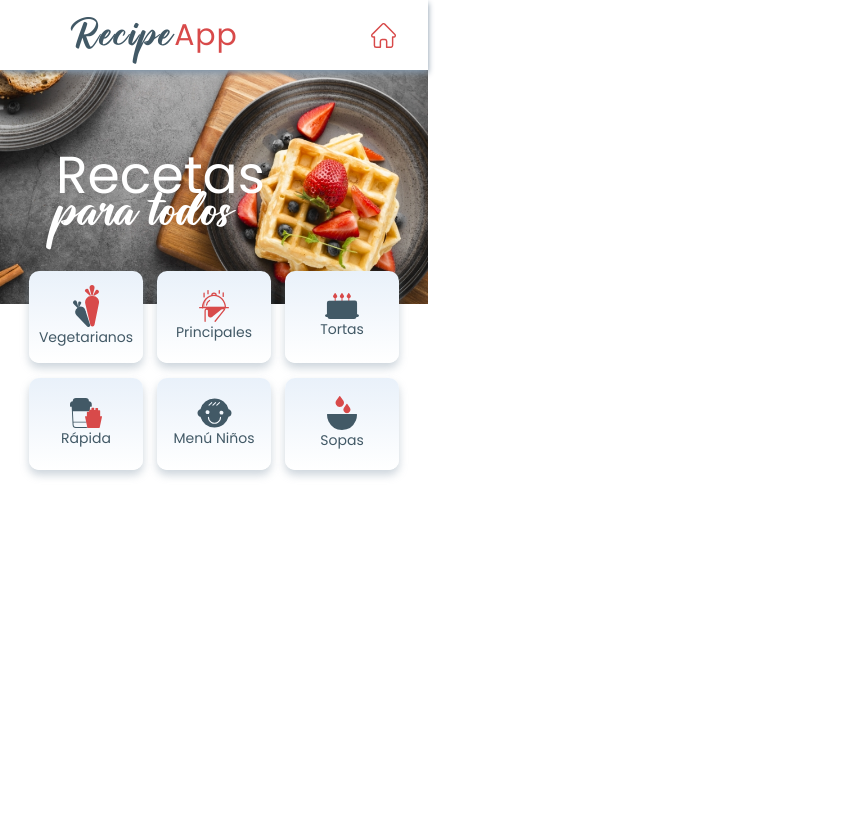
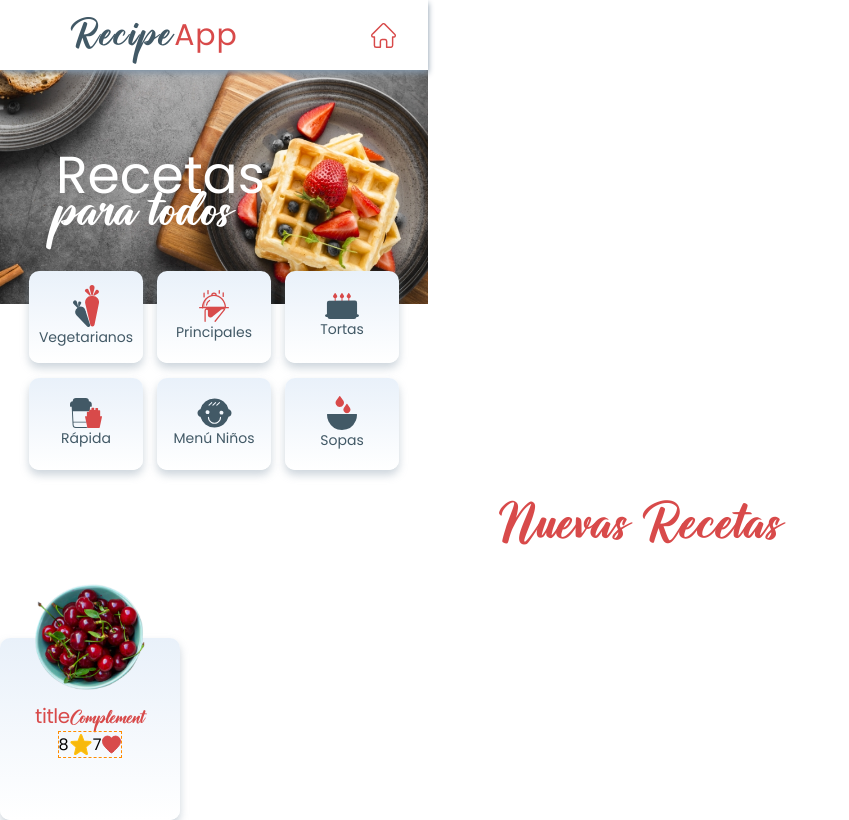
Before and after one commit to Eibeel/recipeapp, a React (Create React App) app: page / in a window 1280 px wide. Shown: the whole page, without its empty margins (0-849 px from the left). Built offline with nearby package versions, Linux system fonts and the light colour scheme.

Commit message:
add/Create Banner, Divider and RecipeCard components

```diff
--- a/src/recipeApp/components/Banner.tsx
+++ b/src/recipeApp/components/Banner.tsx
@@ -10,7 +10,6 @@ export const Banner = () => {
                 <h1 className='slogan_container__firstText'>Recetas</h1>
                 <h1 className='slogan_container__secondText'>para todos</h1>
             </div>
-
         </>
     )
 }
--- /dev/null
+++ b/src/recipeApp/components/Divider.tsx
@@ -0,0 +1,11 @@
+
+
+export const Divider = () => {
+    return (
+        <>
+            <span className="divider">
+                Nuevas Recetas
+            </span>
+        </>
+    )
+}
--- a/src/recipeApp/components/RecipeCard.tsx
+++ b/src/recipeApp/components/RecipeCard.tsx
@@ -1,7 +1,47 @@
+type Props = {
+    altRecipe: string;
+    altLikes: string;
+    altHealth: string;
+    imgRecipe: string;
+    imgLikes: string;
+    imgHealth: string;
+    title: string;
+    titleComplement: string;
+    id: number;
+    servings: number;
+    time: number;
+    likes: number;
+    healthScore: number;
+}
 
+export const RecipeCard = ({ altRecipe, altLikes, altHealth, imgRecipe, imgLikes, imgHealth, title, titleComplement, id, servings, time, likes, healthScore }: Props) => {
+    return (
+        <>
+            <div className="container_recipe_image">
+                <img src={imgRecipe} alt={altRecipe} className="recipe_image" />
+            </div>
 
-export const RecipeCard = () => {
-    return (
-        <div>RecipeCard</div>
+            <div className="recipe_container">
+                <div className="recipe_title">
+                    <span>{title}</span>
+                    <span className="title_complement">{titleComplement}</span>
+                </div>
+                {/* <div className="recipe_info">
+                    <span>{servings}</span>
+                    <span>{time}</span>
+                    <span>Facil</span>
+                </div> */}
+                <div className="recipe_rating">
+                    <div className="recipe_rating__icons">
+                        <span>{likes}</span>
+                        <img src={imgLikes} alt={altLikes} />
+                    </div>
+                    <div className="recipe_rating__icons">
+                        <span>{healthScore}</span>
+                        <img src={imgHealth} alt={altHealth} />
+                    </div>
+                </div>
+            </div>
+        </>
     )
 }
--- a/src/recipeApp/pages/Home.tsx
+++ b/src/recipeApp/pages/Home.tsx
@@ -1,13 +1,31 @@
-import { Banner, Categories, NavBar } from "../components"
+import { Banner, Categories, NavBar, RecipeCard } from "../components"
+import { Divider } from "../components/Divider"
+import Cherry from '../../assets/images/cherry.png'
+import Start from '../../assets/icons/ic_star.svg'
+import Favorite from '../../assets/icons/ic-favorite.svg'
 
 export const Home = () => {
     return (
         <>
-
             <NavBar title="Recipe" complementTitle="App" />
             <Banner />
             <Categories />
-
+            <Divider />
+            <RecipeCard
+                altRecipe="Platillo"
+                altHealth="Salud"
+                altLikes="Likes"
+                imgRecipe={Cherry}
+                imgLikes={Start}
+                imgHealth={Favorite}
+                title="title"
+                titleComplement="Complement"
+                id={5}
+                servings={5}
+                time={3}
+                likes={8}
+                healthScore={7}
+            />
         </>
     )
 }
--- a/src/scss/base/_base.scss
+++ b/src/scss/base/_base.scss
@@ -1,14 +1,13 @@
-@import './variables';
+@import "./variables";
 
 * {
   box-sizing: border-box;
 }
 
-html,
 body {
   margin: 0;
   padding: 0;
   font-family: $fontPoppins;
-  height: 100vh;
-  width: 100vw;
+  height: auto;
+  width: fit-content;
 }
--- /dev/null
+++ b/src/scss/components/_divider.scss
@@ -0,0 +1,9 @@
+.divider {
+    display: flex;
+    justify-content: center;
+    color: $titleComplementColor;
+    width: 100vw;
+    margin: 1.75rem auto;
+    font-size: 54px;
+    font-family: 'MonsterClubhouse';
+}
--- a/src/scss/components/_recipeCard.scss
+++ b/src/scss/components/_recipeCard.scss
@@ -0,0 +1,51 @@
+.container_recipe_image {
+    display: flex;
+    justify-content: center;
+    width: 11.25rem;
+    z-index: 999;
+    position: relative;
+    margin: 2rem 0  -52px;
+}
+
+.recipe_image {
+    height: 106px;
+    width: 110px;
+}
+
+.recipe_container {
+    background: $bodyCardColor;
+    box-shadow: $shadowCard;
+    display: flex;
+    flex-direction: column;
+    align-items: center;
+    justify-content: center;
+    width: 11.25rem;
+    height: 11.375rem;
+    border-radius: 10px;
+    position: relative;
+}
+
+.recipe_title {
+    color: $titleComplementColor;
+    font-size: 20px;
+    letter-spacing: -0.4px;
+}
+
+.title_complement {
+    font-family: "MonsterClubhouse";
+}
+
+.recipe_info {
+    border: dashed 1px darkgreen;
+}
+
+.recipe_rating {
+    display: flex;
+    justify-content: space-between;
+    border: dashed 1px darkorange;
+}
+
+.recipe_rating__icons {
+    display: flex;
+    justify-content: center;
+}
--- a/src/style.scss
+++ b/src/style.scss
@@ -5,6 +5,7 @@
 /* components */
 @import "./scss/components/banner";
 @import "./scss/components/categories";
+@import "./scss/components/divider";
 @import "./scss/components/footer";
 @import "./scss/components/nav";
 @import "./scss/components/recipeCard";
```
Also changed, not shown: src/scss/components/_banner.scss (line endings or trailing spaces).
